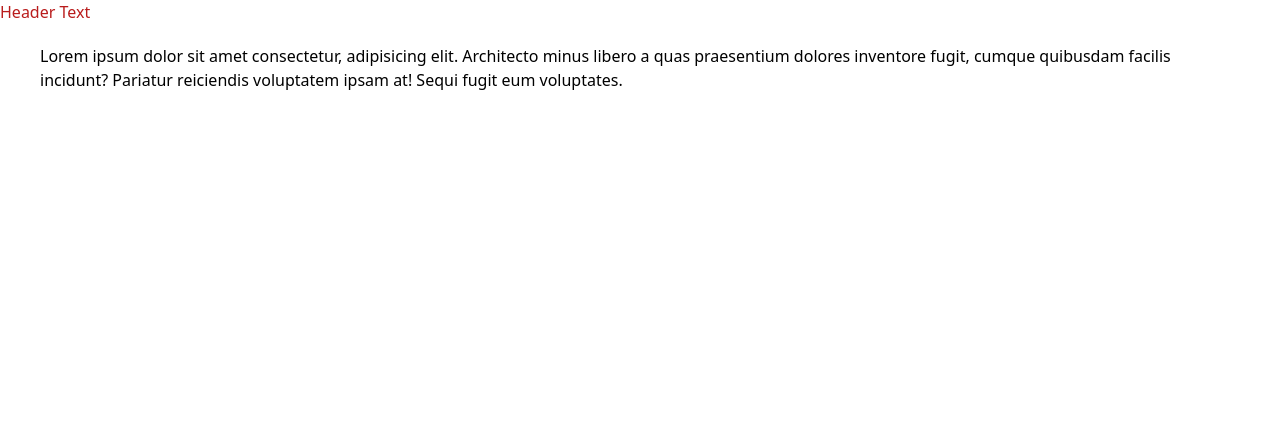
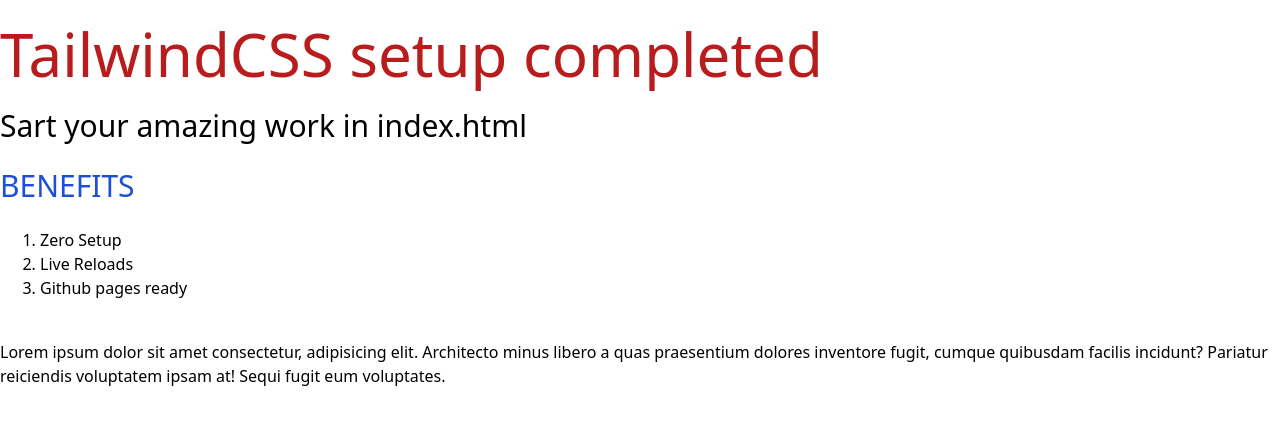
Before and after one commit to maratib/tailwind-standalone, a website: page docs/index.html in a window 1280 px wide. Drawn offline with Linux system fonts and the light colour scheme.

Commit message:
initial commit

```diff
--- a/docs/index.html
+++ b/docs/index.html
@@ -10,9 +10,17 @@
 </head>
 
 <body>
-	<div class="">
-		<h1 class="h-1 text-red-700">Header Text</h1>
-		<p class="p-10">
+	<div class="container mx-auto">
+		<h1 class="mt-6 mb-6 text-6xl text-red-700">TailwindCSS setup completed</h1>
+		<h2 class="mt-6 mb-6 text-3xl">Sart your amazing work in index.html</h2>
+		<h2 class="mt-6 mb-6 text-3xl text-blue-700">BENEFITS</h2>
+		<ol class="ml-10 list-decimal">
+			<li>Zero Setup</li>
+			<li>Live Reloads</li>
+			<li>Github pages ready</li>
+
+		</ol>
+		<p class="mt-10">
 			Lorem ipsum dolor sit amet consectetur, adipisicing elit. Architecto minus libero a quas praesentium dolores
 			inventore fugit, cumque quibusdam facilis incidunt? Pariatur reiciendis voluptatem ipsam at! Sequi fugit eum
 			voluptates.
```
Also changed, not shown: src/index.html (+11 -3 lines), README.md, docs/assets/css/styles.css.
